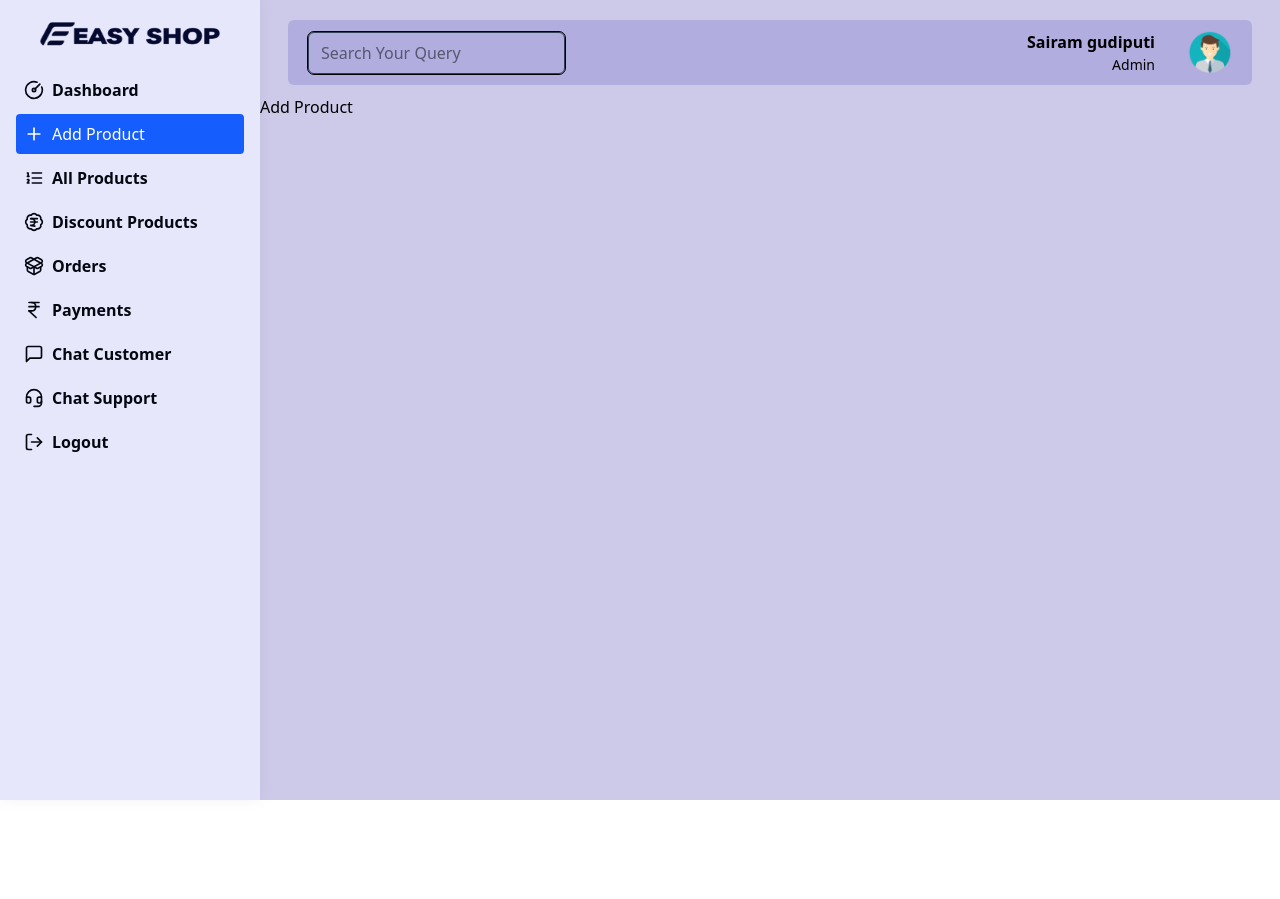
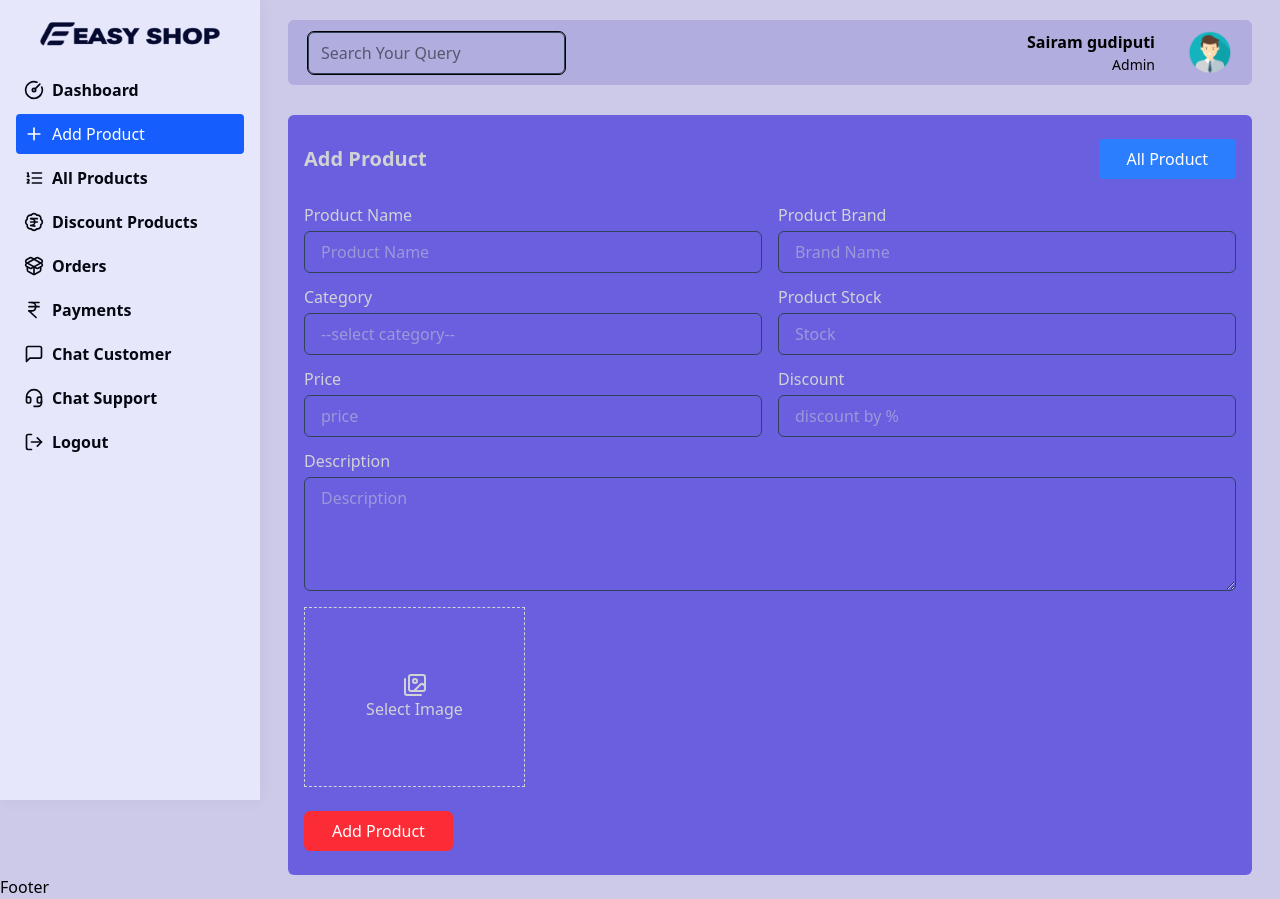
Before and after one commit to sairam-cpwt/EShop, a React (Vite) app in the folder fe-ecommerce/: page /seller/add-product in a window 1280 px wide. Before the commit the page ends 800 px from the top, so only its background shows below. Built offline with nearby package versions, Linux system fonts and the light colour scheme.

Commit message:
Add Product UI completed

```diff
--- a/fe-ecommerce/src/pages/seller/addProduct/AddProduct.tsx
+++ b/fe-ecommerce/src/pages/seller/addProduct/AddProduct.tsx
@@ -1,7 +1,238 @@
-export default function AddProduct() {
+import { CircleXIcon, ImagesIcon } from "lucide-react";
+import { useState } from "react";
+import { Link } from "react-router";
+import { categorys } from "./data";
+
+const AddProduct = () => {
+  const [state, setState] = useState({
+    name: "",
+    description: "",
+    discount: "",
+    price: "",
+    brand: "",
+    stock: "",
+  });
+
+  const inputHandle = (e) => {
+    setState({
+      ...state,
+      [e.target.name]: e.target.value,
+    });
+  };
+
+  const [cateShow, setCateShow] = useState(false);
+  const [category, setCategory] = useState("");
+  const [allCategory, setAllCategory] = useState(categorys);
+  const [searchValue, setSearchValue] = useState("");
+  const [imageShow, setImageShow] = useState([]);
+
+  const categorySearch = (e) => {
+    const value = e.target.value;
+    setSearchValue(value);
+    if (value) {
+      const srcValue = allCategory.filter(
+        (c) => c.name.toLowerCase().indexOf(value.toLowerCase()) > -1
+      );
+      setAllCategory(srcValue);
+    } else {
+      setAllCategory(categorys);
+    }
+  };
+
+  const removeImage = (i: number) => {
+    console.log(i);
+  };
+
   return (
-    <>
-      <h2>Add Product</h2>
-    </>
+    <div className="px-2 lg:px-7 pt-5">
+      <div className="w-full p-4 bg-[#6a5fdf] rounded-md">
+        <div className="flex justify-between items-center pb-4">
+          <h1 className="text-[#d0d2d6] text-xl font-semibold">Add Product</h1>
+          <Link
+            to={"all-products"}
+            className="bg-blue-500 hover:shadow-blue-500/50 hover:shadow-lg text-white rounded-sm px-7 py-2 my-2"
+          >
+            All Product
+          </Link>
+        </div>
+        <div>
+          <form>
+            <div className="flex flex-col mb-3 md:flex-row gap-4 w-full text-[#d0d2d6]">
+              <div className="flex flex-col w-full gap-1">
+                <label htmlFor="name">Product Name</label>
+                <input
+                  className="px-4 py-2 focus:border-indigo-500 outline-none bg-[#6a5fdf] border border-slate-700 rounded-md text-[#d0d2d6]"
+                  onChange={inputHandle}
+                  value={state.name}
+                  type="text"
+                  name="name"
+                  id="name"
+                  placeholder="Product Name"
+                />
+              </div>
+
+              <div className="flex flex-col w-full gap-1">
+                <label htmlFor="brand">Product Brand</label>
+                <input
+                  className="px-4 py-2 focus:border-indigo-500 outline-none bg-[#6a5fdf] border border-slate-700 rounded-md text-[#d0d2d6]"
+                  onChange={inputHandle}
+                  value={state.brand}
+                  type="text"
+                  name="brand"
+                  id="brand"
+                  placeholder="Brand Name"
+                />
+              </div>
+            </div>
+
+            <div className="flex flex-col mb-3 md:flex-row gap-4 w-full text-[#d0d2d6]">
+              <div className="flex flex-col w-full gap-1 relative">
+                <label htmlFor="category">Category</label>
+                <input
+                  readOnly
+                  onClick={() => setCateShow(!cateShow)}
+                  className="px-4 py-2 focus:border-indigo-500 outline-none bg-[#6a5fdf] border border-slate-700 rounded-md text-[#d0d2d6]"
+                  onChange={inputHandle}
+                  value={category}
+                  type="text"
+                  id="category"
+                  placeholder="--select category--"
+                />
+
+                <div
+                  className={`absolute top-[101%] bg-[#475569] w-full transition-all ${
+                    cateShow ? "scale-100" : "scale-0"
+                  } `}
+                >
+                  <div className="w-full px-4 py-2 fixed">
+                    <input
+                      value={searchValue}
+                      onChange={categorySearch}
+                      className="px-3 py-1 w-full focus:border-indigo-500 outline-none bg-transparent border border-slate-700 rounded-md text-[#d0d2d6] overflow-hidden"
+                      type="text"
+                      placeholder="search"
+                    />
+                  </div>
+                  <div className="pt-14"></div>
+                  <div className="flex justify-start items-start flex-col h-[200px] overflow-x-scrool">
+                    {allCategory.map((c, i) => (
+                      <span
+                        key={i}
+                        className={`px-4 py-2 hover:bg-indigo-500 hover:text-white hover:shadow-lg w-full cursor-pointer ${
+                          category === c.name && "bg-indigo-500"
+                        }`}
+                        onClick={() => {
+                          setCateShow(false);
+                          setCategory(c.name);
+                          setSearchValue("");
+                          setAllCategory(categorys);
+                        }}
+                      >
+                        {c.name}{" "}
+                      </span>
+                    ))}
+                  </div>
+                </div>
+              </div>
+
+              <div className="flex flex-col w-full gap-1">
+                <label htmlFor="stock">Product Stock</label>
+                <input
+                  className="px-4 py-2 focus:border-indigo-500 outline-none bg-[#6a5fdf] border border-slate-700 rounded-md text-[#d0d2d6]"
+                  onChange={inputHandle}
+                  value={state.stock}
+                  type="text"
+                  name="stock"
+                  id="stock"
+                  placeholder="Stock"
+                />
+              </div>
+            </div>
+
+            <div className="flex flex-col mb-3 md:flex-row gap-4 w-full text-[#d0d2d6]">
+              <div className="flex flex-col w-full gap-1">
+                <label htmlFor="price">Price</label>
+                <input
+                  className="px-4 py-2 focus:border-indigo-500 outline-none bg-[#6a5fdf] border border-slate-700 rounded-md text-[#d0d2d6]"
+                  onChange={inputHandle}
+                  value={state.price}
+                  type="number"
+                  name="price"
+                  id="price"
+                  placeholder="price"
+                />
+              </div>
+
+              <div className="flex flex-col w-full gap-1">
+                <label htmlFor="discount">Discount</label>
+                <input
+                  className="px-4 py-2 focus:border-indigo-500 outline-none bg-[#6a5fdf] border border-slate-700 rounded-md text-[#d0d2d6]"
+                  onChange={inputHandle}
+                  value={state.discount}
+                  type="number"
+                  name="discount"
+                  id="discount"
+                  placeholder="discount by %"
+                />
+              </div>
+            </div>
+
+            <div className="flex flex-col w-full gap-1 mb-4">
+              <label htmlFor="description" className="text-[#d0d2d6]">
+                Description
+              </label>
+              <textarea
+                className="px-4 py-2 focus:border-indigo-500 outline-none bg-[#6a5fdf] border border-slate-700 rounded-md text-[#d0d2d6]"
+                onChange={inputHandle}
+                value={state.description}
+                name="description"
+                id="description"
+                placeholder="Description"
+                cols={10}
+                rows={4}
+              ></textarea>
+            </div>
+
+            <div className="grid lg:grid-cols-4 grid-cols-1 md:grid-cols-3 sm:grid-cols-2 sm:gap-4 md:gap-4 gap-3 w-full text-[#d0d2d6] mb-4">
+              {imageShow.map((img, i) => (
+                <div className="h-[180px] relative">
+                  <label htmlFor={`${i}`}>
+                    <img
+                      className="w-full h-full rounded-sm"
+                      src={img.url}
+                      alt=""
+                    />
+                  </label>
+                  <input type="file" id={`${i}`} className="hidden" />
+                  <span
+                    onClick={() => removeImage(i)}
+                    className="p-2 z-10 cursor-pointer bg-slate-700 hover:shadow-lg hover:shadow-slate-400/50 text-white absolute top-1 right-1 rounded-full"
+                  >
+                    <CircleXIcon />
+                  </span>
+                </div>
+              ))}
+
+              <label
+                className="flex justify-center items-center flex-col h-[180px] cursor-pointer border border-dashed hover:border-red-500 w-full text-[#d0d2d6]"
+                htmlFor="image"
+              >
+                <ImagesIcon />
+                <span>Select Image </span>
+              </label>
+              <input className="hidden" multiple type="file" id="image" />
+            </div>
+
+            <div className="flex">
+              <button className="bg-red-500  hover:shadow-red-500/40 hover:shadow-md text-white rounded-md px-7 py-2 my-2">
+                Add Product
+              </button>
+            </div>
+          </form>
+        </div>
+      </div>
+    </div>
   );
-}
+};
+
+export default AddProduct;
--- /dev/null
+++ b/fe-ecommerce/src/pages/seller/addProduct/data.ts
@@ -0,0 +1,26 @@
+export const categorys = [
+  {
+    id: 1,
+    name: "Sports",
+  },
+  {
+    id: 2,
+    name: "Tshirt",
+  },
+  {
+    id: 3,
+    name: "Mobile",
+  },
+  {
+    id: 4,
+    name: "Computer",
+  },
+  {
+    id: 5,
+    name: "Watch",
+  },
+  {
+    id: 6,
+    name: "Pant",
+  },
+];
```
